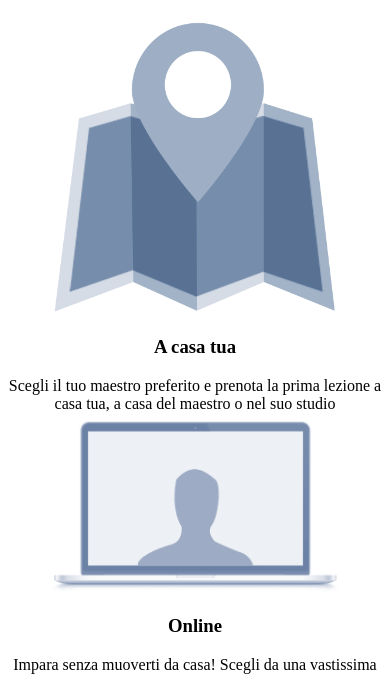
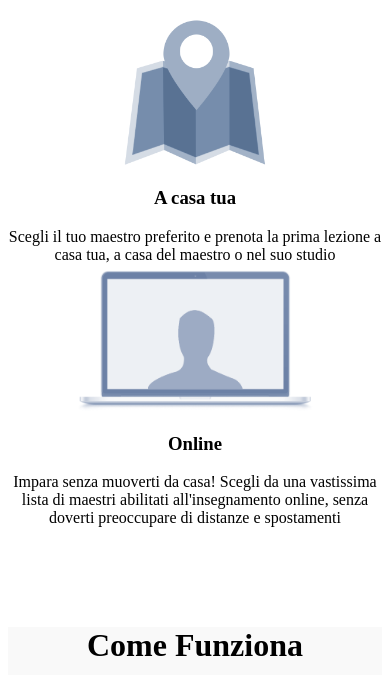
Before and after one commit to francescoferruccio/html-css-resp-wannabe, a plain HTML site: page index.html in a window 390 px wide. Shown: the part 140-815 px from the top of the page. Drawn offline with Linux system fonts and the light colour scheme.

Commit message:
aggiunte regole alle immagini per evitare overlap
riorganizzato il css secondo un approccio desktop first per evitare
errori nell'ordine di applicazione delle regole

```diff
--- a/my-style.css
+++ b/my-style.css
@@ -1,3 +1,32 @@
+@media screen and (min-width: 769px) {
+
+  .row {
+    width: 100%;
+    max-width: 992px;
+  }
+}
+
+@media screen and (max-width: 768px) {
+
+  .row {
+    width: 100%;
+  }
+
+  #lezioni img{
+    height: 150px;
+    width: auto;
+  }
+
+  img{
+    width: 80%;
+    height: auto;
+  }
+
+  #why .row img{
+    width: 50%;
+  }
+}
+
 @media screen and (max-width: 420px) {
   .row {
     width: 100%;
@@ -22,10 +51,3 @@
     width: 100%;
   }
 }
-
-@media screen and (max-width: 768px) {
-
-  .row {
-    width: 100%;
-  }
-}
```
